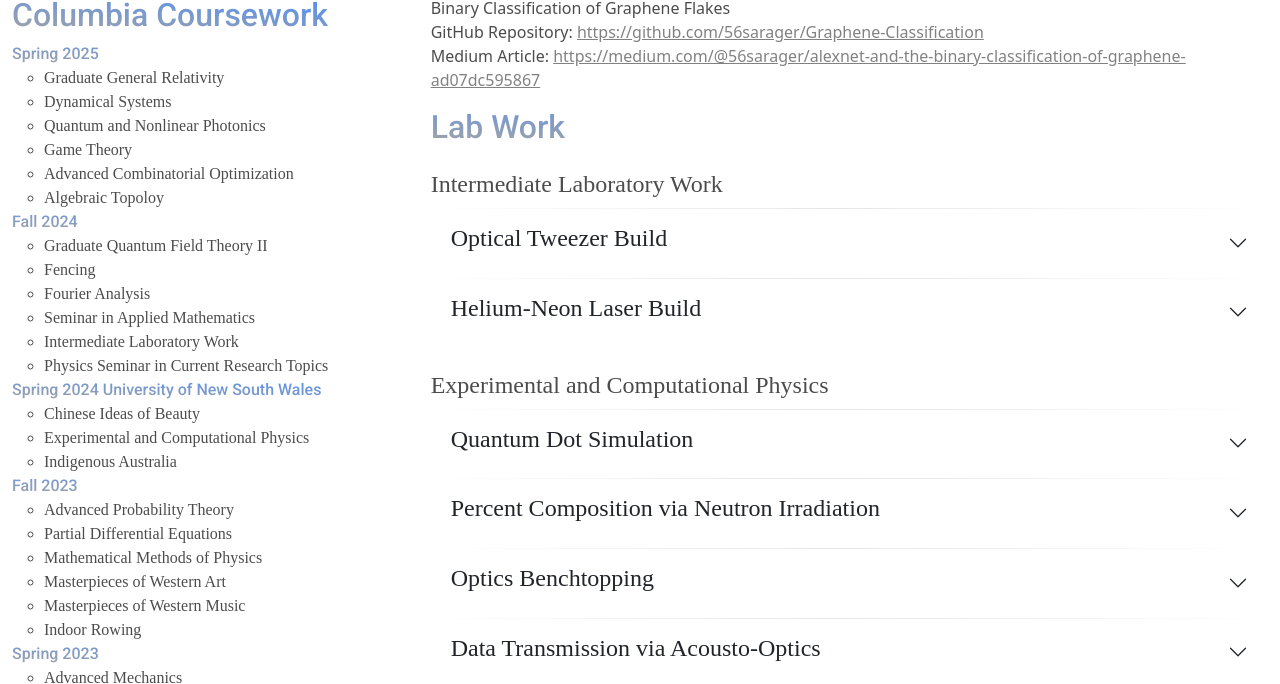
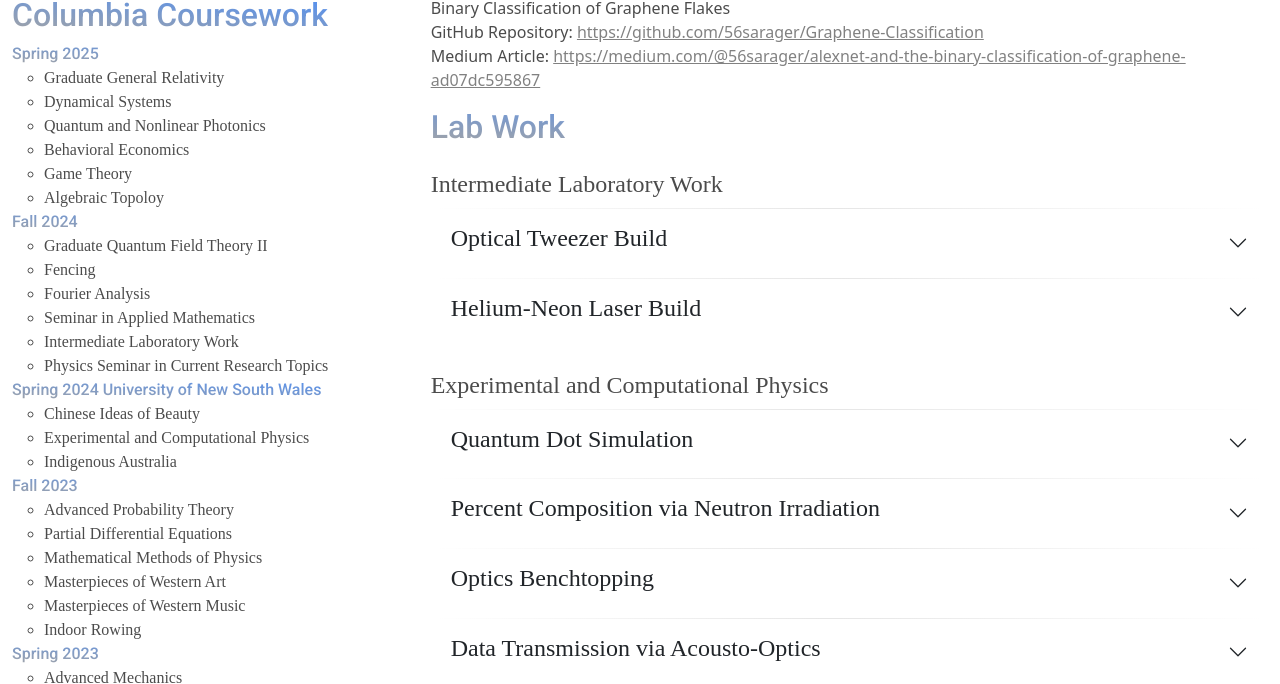
Before and after one commit to 56sarager/Resume-Website-2.0, a plain HTML site: page docs/academics.html in a window 1280 px wide. Shown: the part 60-744 px from the top of the page. Drawn offline with nearby package versions, Linux system fonts and the light colour scheme.

Commit message:
Ninth commit

```diff
--- a/docs/academics.html
+++ b/docs/academics.html
@@ -290,8 +290,8 @@
                       <li class="text-light"> Graduate General Relativity</li>
                       <li class="text-light"> Dynamical Systems</li>
                       <li class="text-light"> Quantum and Nonlinear Photonics</li>
+                      <li class="text-light"> Behavioral Economics</li>
                       <li class="text-light"> Game Theory</li>
-                      <li class="text-light"> Advanced Combinatorial Optimization</li>
                       <li class="text-light"> Algebraic Topoloy</li>
                     </ul>
                 <li class="list-group-item-gradient bg-dark gradient-text">Fall 2024</li>
```
